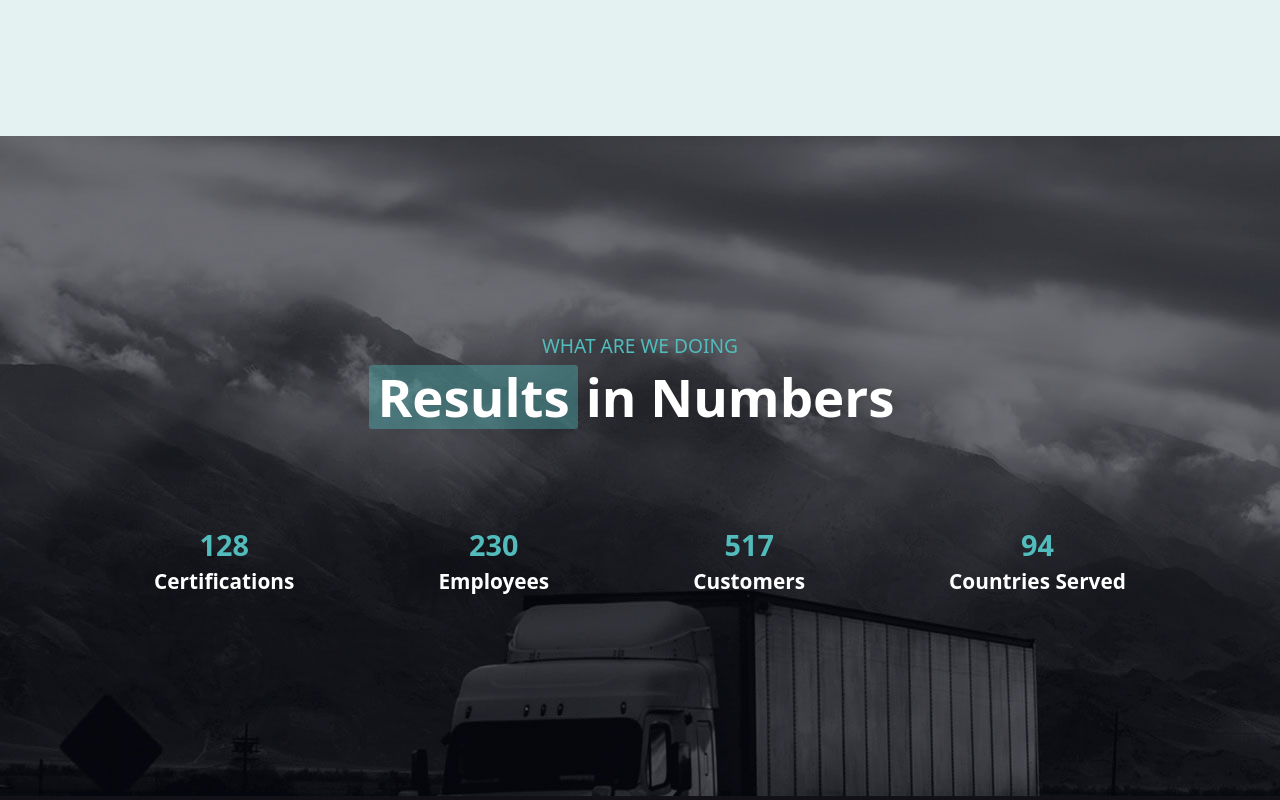
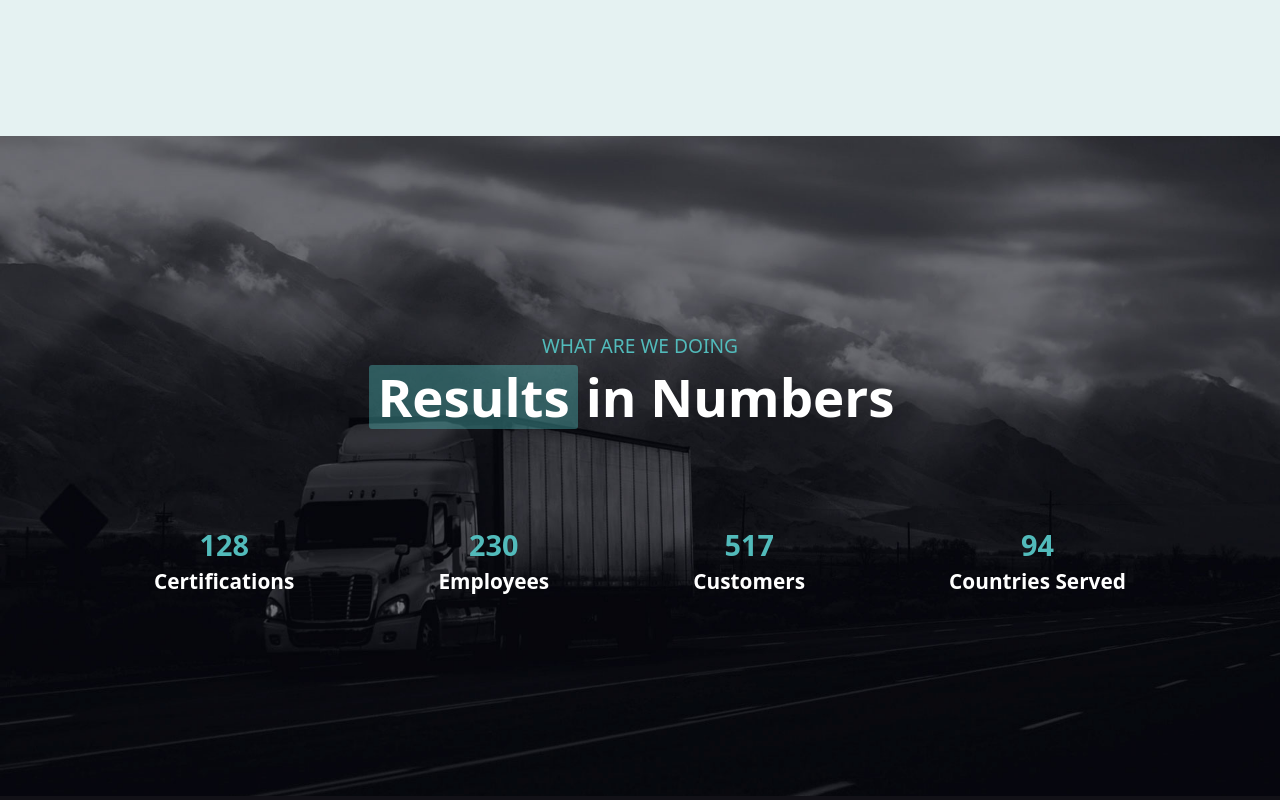
Before and after one commit to MatteoGenovese/proj-html-vuejs, a Vue app: page / in a window 1280 px wide. Shown: the part 3640-4440 px from the top of the page. Built offline with nearby package versions, Linux system fonts and the light colour scheme.

Commit message:
style: jumbo of the numbers section centered vertically

```diff
--- a/src/components/Main.vue
+++ b/src/components/Main.vue
@@ -342,6 +342,10 @@ section#process {
 
 section#numbers {
   min-height: 660px;
+  background-image: url(../assets/bg-10.jpg);
+    background-position: center;
+  background-size: cover;
+  background-repeat: no-repeat;
 }
 
 section#testimonials {
@@ -430,9 +434,7 @@ section#process {
   background-color: rgba($fourth_color, 0.1);
 }
 
-section#numbers {
-  background-image: url(../assets/bg-10.jpg);
-}
+
 
 section#testimonials {
   background-color: $first_color;
```
